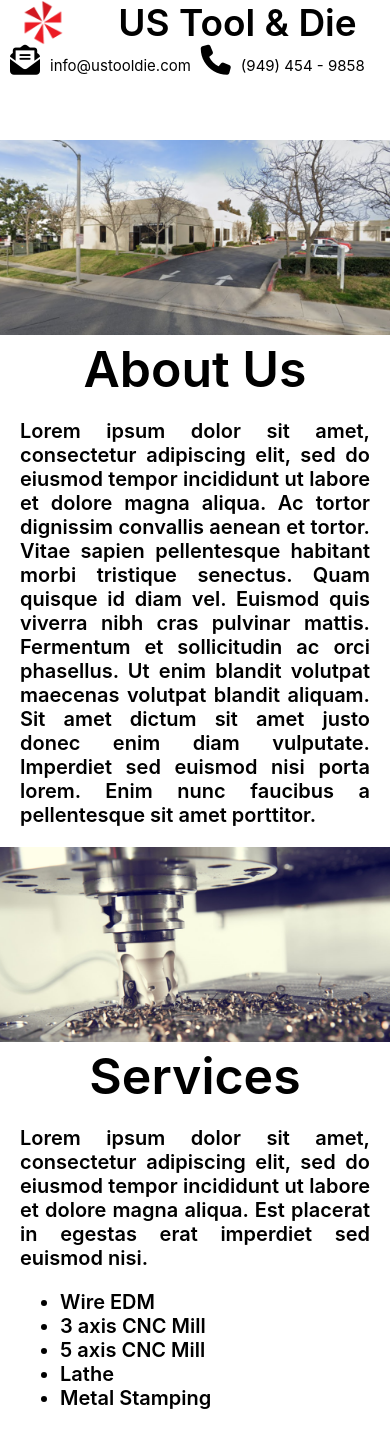
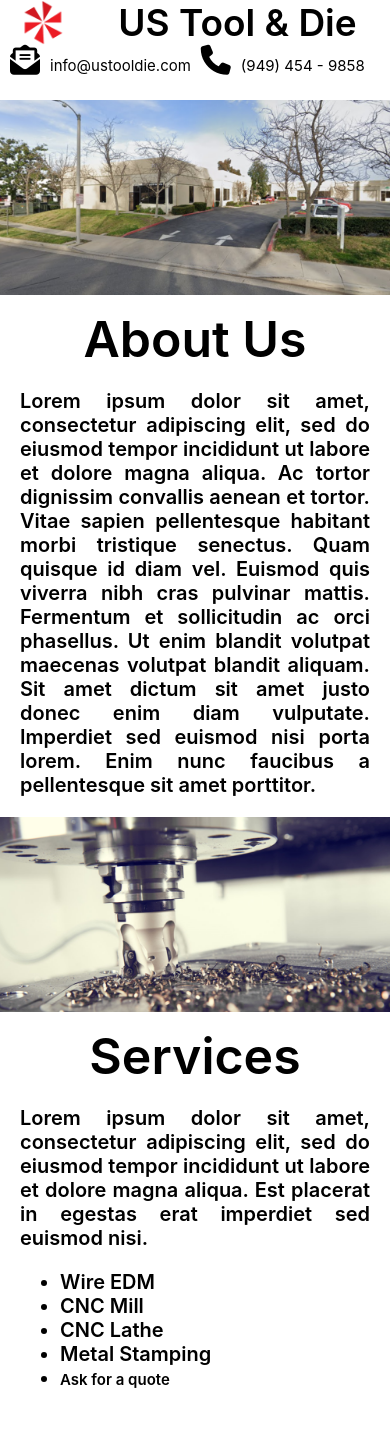
Before and after one commit to aaranda82/US-Tool, a React (Create React App) app: page / in a window 390 px wide. Built offline with nearby package versions, Linux system fonts and the light colour scheme.

Commit message:
fixed padding for about and services content

```diff
--- a/src/Services.jsx
+++ b/src/Services.jsx
@@ -16,10 +16,12 @@ function Services() {
           placerat in egestas erat imperdiet sed euismod nisi.
           <ul>
             <li>Wire EDM</li>
-            <li>3 axis CNC Mill</li>
-            <li>5 axis CNC Mill</li>
-            <li>Lathe</li>
+            <li>CNC Mill</li>
+            <li>CNC Lathe</li>
             <li>Metal Stamping</li>
+            <li>
+              <a href="mailto:info@ustooldie.com">Ask for a quote</a>
+            </li>
           </ul>
         </div>
       </div>
--- a/src/index.css
+++ b/src/index.css
@@ -74,7 +74,7 @@ a:hover {
 
 .body {
   position: absolute;
-  top: 140px;
+  top: 100px;
 }
 
 .nav {
@@ -104,7 +104,6 @@ a:hover {
 }
 
 .content {
-  padding: 20px;
   width: 50%;
 }
 
@@ -112,6 +111,7 @@ a:hover {
 .servicesContent {
   font-size: 20px;
   text-align: justify;
+  padding: 20px;
 }
 
 .contentTitle {
@@ -157,10 +157,5 @@ a:hover {
 
   .content {
     width: 100%;
-    padding: 0;
-  }
-  .aboutContent,
-  .servicesContent {
-    padding: 20px;
   }
 }
```
